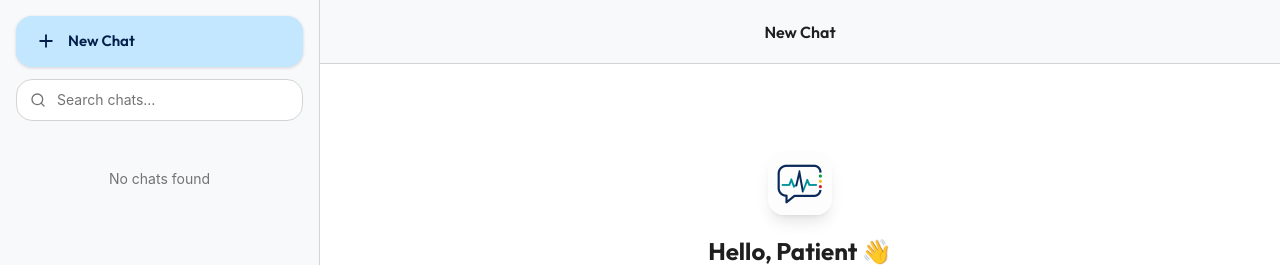
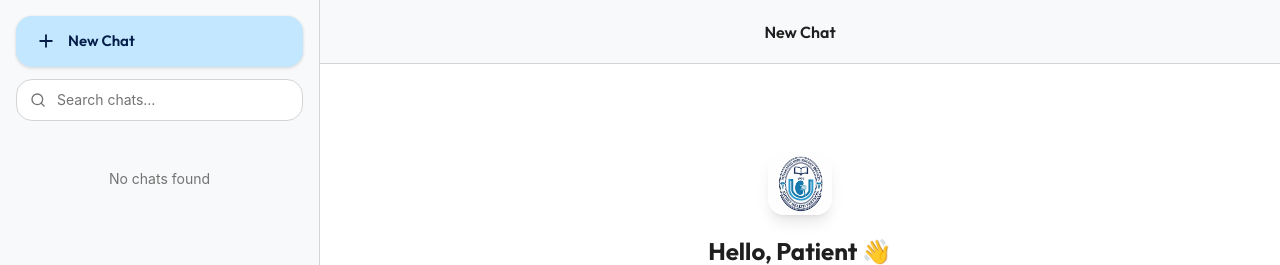
Before and after one commit to BytePaladin/sos-care, a React (Vite) app: page /dashboard in a window 1280 px wide. Shown: the top 265 px of the page. Built offline with nearby package versions, Linux system fonts and the light colour scheme.

Commit message:
style: Use kidney-hospital-logo.png for clinician profile and application branding

```diff
--- a/index.html
+++ b/index.html
@@ -2,7 +2,7 @@
 <html lang="en">
   <head>
     <meta charset="UTF-8" />
-    <link rel="icon" type="image/png" href="/sos-logo.png" />
+    <link rel="icon" type="image/png" href="/kidney-hospital-logo.png" />
     <meta name="viewport" content="width=device-width, initial-scale=1.0" />
     <meta name="description" content="S.O.S. (Symptom Optimized Screener) — Medical symptom screening platform connecting patients with healthcare providers." />
     <title>S.O.S. — Symptom Optimized Screener</title>
--- a/src/components/Dashboard.jsx
+++ b/src/components/Dashboard.jsx
@@ -400,9 +400,9 @@ export default function Dashboard({ userName, onOpenSettings, onLogout }) {
               <div className="flex flex-col items-center justify-center min-h-[60vh] animate-fade-in">
                 {/* Logo */}
                 <img
-                  src="/sos-logo.png"
-                  alt="S.O.S. Logo"
-                  className="w-16 h-16 mb-5 rounded-2xl shadow-lg"
+                  src="/kidney-hospital-logo.png"
+                  alt="Kidney Hospital Logo"
+                  className="w-16 h-16 mb-5 rounded-2xl shadow-lg object-cover"
                 />
 
                 <h2 className={`font-headline text-2xl font-bold mb-1 ${isDark ? 'text-white' : 'text-[#1f1f1f]'}`}>
@@ -456,9 +456,9 @@ export default function Dashboard({ userName, onOpenSettings, onLogout }) {
                   {/* S.O.S. avatar */}
                   <div className="w-8 h-8 rounded-full bg-primary/15 flex items-center justify-center shrink-0 mt-1">
                     <img
-                      src="/sos-logo.png"
-                      alt="S.O.S."
-                      className="w-5 h-5 rounded-full"
+                      src="/kidney-hospital-logo.png"
+                      alt="Kidney Hospital"
+                      className="w-5 h-5 rounded-full object-cover"
                     />
                   </div>
 
--- a/src/components/LandingPage.jsx
+++ b/src/components/LandingPage.jsx
@@ -7,7 +7,7 @@ export default function LandingPage({ onNavigate }) {
       {/* Top Bar */}
       <header className="w-full max-w-7xl mx-auto px-6 py-4 flex items-center justify-between border-b border-neutral-800">
         <div className="flex items-center gap-3 cursor-pointer" onClick={() => onNavigate('landing')}>
-          <img src="/sos-logo.png" alt="S.O.S. Logo" className="h-10 w-10 object-contain" />
+          <img src="/kidney-hospital-logo.png" alt="Hospital Logo" className="h-10 w-10 object-cover rounded-full border border-primary/30" />
           <h1 className="font-headline text-xl md:text-2xl font-bold text-white tracking-tight">
             S.O.S. Care
           </h1>
@@ -79,7 +79,7 @@ export default function LandingPage({ onNavigate }) {
       <footer className="border-t border-neutral-800 w-full">
         <div className="max-w-7xl mx-auto px-6 py-8 flex flex-col md:flex-row items-center justify-between gap-4">
           <div className="flex items-center gap-2">
-            <img src="/sos-logo.png" alt="S.O.S. Care" className="h-6 w-6 object-contain opacity-60" />
+            <img src="/kidney-hospital-logo.png" alt="Hospital Care" className="h-6 w-6 object-cover rounded-full opacity-80" />
             <span className="text-sm text-gray-500">© 2026 S.O.S. Care</span>
           </div>
           <div className="flex gap-6 text-sm text-gray-500">
--- a/src/components/StaffDashboard.jsx
+++ b/src/components/StaffDashboard.jsx
@@ -436,9 +436,11 @@ export default function StaffDashboard({ user, onOpenSettings, onLogout }) {
       >
         {/* Clinician Profile */}
         <div className={`p-5 border-b ${isDark ? 'border-neutral-800' : 'border-neutral-300'} flex items-center gap-3`}>
-          <div className="w-10 h-10 rounded-full bg-primary/20 text-primary flex items-center justify-center font-headline font-bold text-base shrink-0 border border-primary/30">
-            🏥
-          </div>
+          <img
+            src="/kidney-hospital-logo.png"
+            alt="Kidney Hospital Logo"
+            className="w-10 h-10 rounded-full object-cover shrink-0 border border-primary/30 shadow-sm"
+          />
           <div className="min-w-0">
             <h3 className={`font-headline font-semibold text-sm truncate ${isDark ? 'text-white' : 'text-[#1f1f1f]'}`}>
               {user.name}
```
